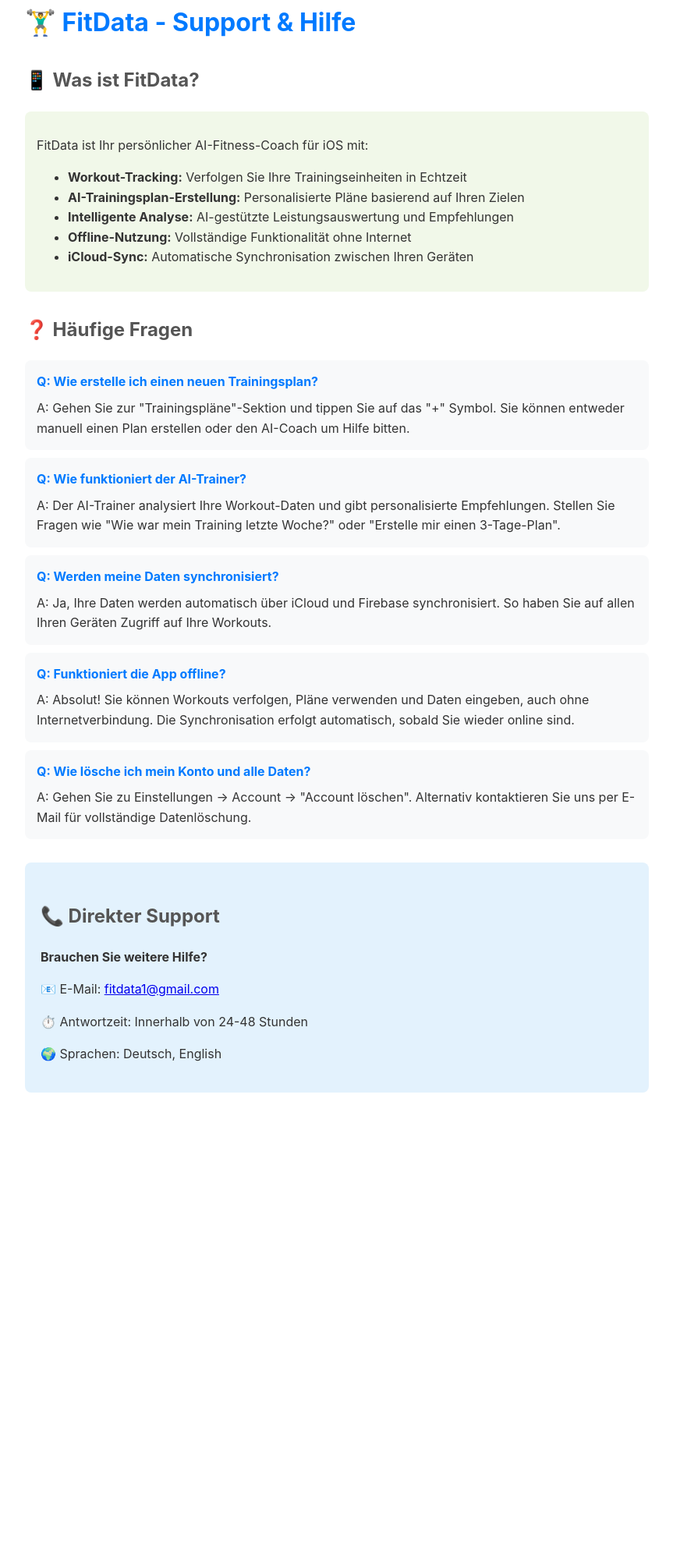
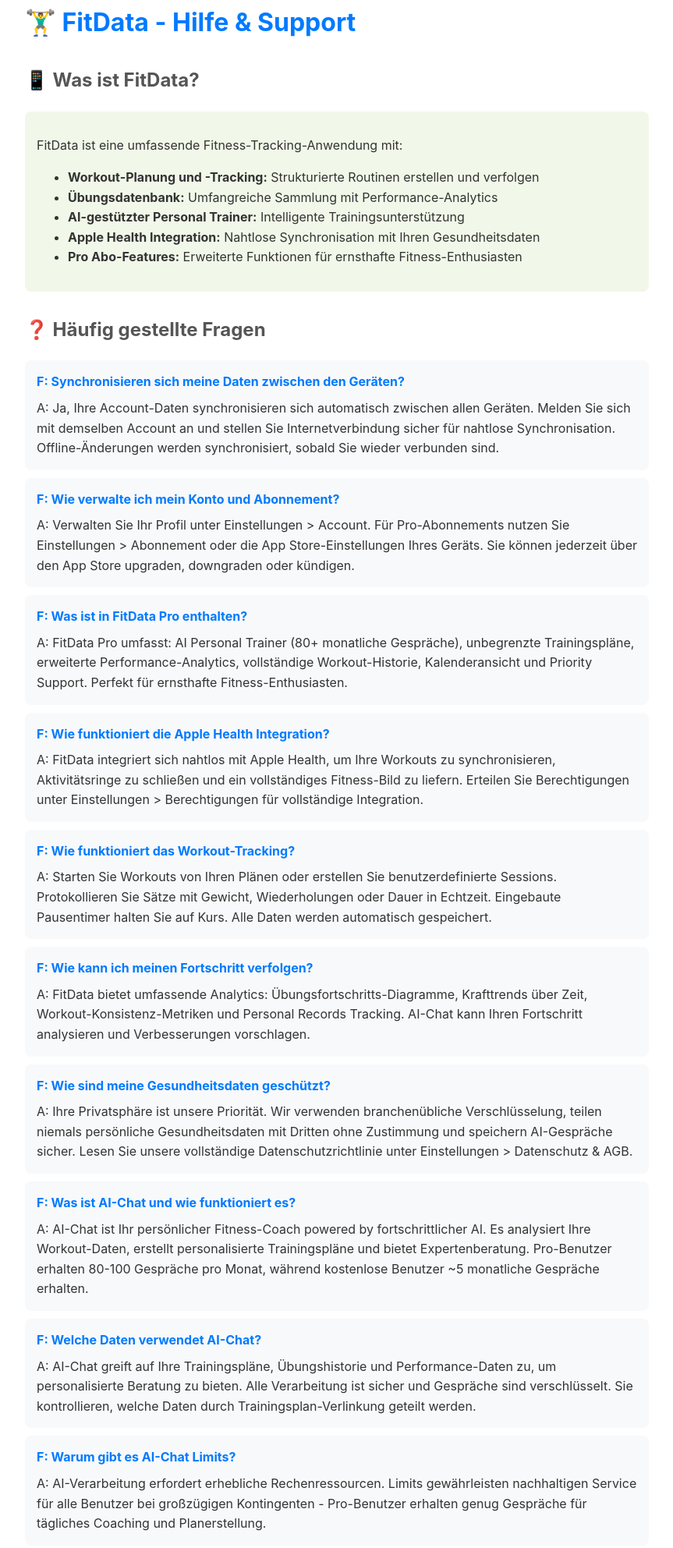
Before and after one commit to canata98/fitdata-privacy, a plain HTML site: page support.html in a window 1280 px wide. Shown: the part 84-2069 px from the top of the page at 78% size, without its empty margins (208-1071 px from the left). Before the commit the page ends 1505 px from the top, so only its background shows below. Drawn offline with Linux system fonts and the light colour scheme.

Commit message:
Update support.html

```diff
--- a/support.html
+++ b/support.html
@@ -3,7 +3,7 @@
 <head>
     <meta charset="UTF-8">
     <meta name="viewport" content="width=device-width, initial-scale=1.0">
-    <title>FitData - Support & Hilfe</title>
+    <title>FitData - Hilfe & Support</title>
     <style>
         body {
             font-family: -apple-system, BlinkMacSystemFont, 'SF Pro Display', sans-serif;
@@ -29,53 +29,109 @@
         <strong>🇩🇪 Deutsch</strong> | <a href="support-en.html">🇺🇸 English</a>
     </div>
 
-    <h1>🏋️‍♂️ FitData - Support & Hilfe</h1>
+    <h1>🏋️‍♂️ FitData - Hilfe & Support</h1>
 
     <h2>📱 Was ist FitData?</h2>
     <div class="feature-list">
-        <p>FitData ist Ihr persönlicher AI-Fitness-Coach für iOS mit:</p>
+        <p>FitData ist eine umfassende Fitness-Tracking-Anwendung mit:</p>
         <ul>
-            <li><strong>Workout-Tracking:</strong> Verfolgen Sie Ihre Trainingseinheiten in Echtzeit</li>
-            <li><strong>AI-Trainingsplan-Erstellung:</strong> Personalisierte Pläne basierend auf Ihren Zielen</li>
-            <li><strong>Intelligente Analyse:</strong> AI-gestützte Leistungsauswertung und Empfehlungen</li>
-            <li><strong>Offline-Nutzung:</strong> Vollständige Funktionalität ohne Internet</li>
-            <li><strong>iCloud-Sync:</strong> Automatische Synchronisation zwischen Ihren Geräten</li>
+            <li><strong>Workout-Planung und -Tracking:</strong> Strukturierte Routinen erstellen und verfolgen</li>
+            <li><strong>Übungsdatenbank:</strong> Umfangreiche Sammlung mit Performance-Analytics</li>
+            <li><strong>AI-gestützter Personal Trainer:</strong> Intelligente Trainingsunterstützung</li>
+            <li><strong>Apple Health Integration:</strong> Nahtlose Synchronisation mit Ihren Gesundheitsdaten</li>
+            <li><strong>Pro Abo-Features:</strong> Erweiterte Funktionen für ernsthafte Fitness-Enthusiasten</li>
         </ul>
     </div>
 
-    <h2>❓ Häufige Fragen</h2>
+    <h2>❓ Häufig gestellte Fragen</h2>
 
     <div class="faq-item">
-        <div class="faq-q">Q: Wie erstelle ich einen neuen Trainingsplan?</div>
-        <div class="faq-a">A: Gehen Sie zur "Trainingspläne"-Sektion und tippen Sie auf das "+" Symbol. Sie können entweder manuell einen Plan erstellen oder den AI-Coach um Hilfe bitten.</div>
+        <div class="faq-q">F: Synchronisieren sich meine Daten zwischen den Geräten?</div>
+        <div class="faq-a">A: Ja, Ihre Account-Daten synchronisieren sich automatisch zwischen allen Geräten. Melden Sie sich mit demselben Account an und stellen Sie Internetverbindung sicher für nahtlose Synchronisation. Offline-Änderungen werden synchronisiert, sobald Sie wieder verbunden sind.</div>
     </div>
 
     <div class="faq-item">
-        <div class="faq-q">Q: Wie funktioniert der AI-Trainer?</div>
-        <div class="faq-a">A: Der AI-Trainer analysiert Ihre Workout-Daten und gibt personalisierte Empfehlungen. Stellen Sie Fragen wie "Wie war mein Training letzte Woche?" oder "Erstelle mir einen 3-Tage-Plan".</div>
+        <div class="faq-q">F: Wie verwalte ich mein Konto und Abonnement?</div>
+        <div class="faq-a">A: Verwalten Sie Ihr Profil unter Einstellungen > Account. Für Pro-Abonnements nutzen Sie Einstellungen > Abonnement oder die App Store-Einstellungen Ihres Geräts. Sie können jederzeit über den App Store upgraden, downgraden oder kündigen.</div>
     </div>
 
     <div class="faq-item">
-        <div class="faq-q">Q: Werden meine Daten synchronisiert?</div>
-        <div class="faq-a">A: Ja, Ihre Daten werden automatisch über iCloud und Firebase synchronisiert. So haben Sie auf allen Ihren Geräten Zugriff auf Ihre Workouts.</div>
+        <div class="faq-q">F: Was ist in FitData Pro enthalten?</div>
+        <div class="faq-a">A: FitData Pro umfasst: AI Personal Trainer (80+ monatliche Gespräche), unbegrenzte Trainingspläne, erweiterte Performance-Analytics, vollständige Workout-Historie, Kalenderansicht und Priority Support. Perfekt für ernsthafte Fitness-Enthusiasten.</div>
     </div>
 
     <div class="faq-item">
-        <div class="faq-q">Q: Funktioniert die App offline?</div>
-        <div class="faq-a">A: Absolut! Sie können Workouts verfolgen, Pläne verwenden und Daten eingeben, auch ohne Internetverbindung. Die Synchronisation erfolgt automatisch, sobald Sie wieder online sind.</div>
+        <div class="faq-q">F: Wie funktioniert die Apple Health Integration?</div>
+        <div class="faq-a">A: FitData integriert sich nahtlos mit Apple Health, um Ihre Workouts zu synchronisieren, Aktivitätsringe zu schließen und ein vollständiges Fitness-Bild zu liefern. Erteilen Sie Berechtigungen unter Einstellungen > Berechtigungen für vollständige Integration.</div>
     </div>
 
     <div class="faq-item">
-        <div class="faq-q">Q: Wie lösche ich mein Konto und alle Daten?</div>
-        <div class="faq-a">A: Gehen Sie zu Einstellungen → Account → "Account löschen". Alternativ kontaktieren Sie uns per E-Mail für vollständige Datenlöschung.</div>
+        <div class="faq-q">F: Wie funktioniert das Workout-Tracking?</div>
+        <div class="faq-a">A: Starten Sie Workouts von Ihren Plänen oder erstellen Sie benutzerdefinierte Sessions. Protokollieren Sie Sätze mit Gewicht, Wiederholungen oder Dauer in Echtzeit. Eingebaute Pausentimer halten Sie auf Kurs. Alle Daten werden automatisch gespeichert.</div>
+    </div>
+
+    <div class="faq-item">
+        <div class="faq-q">F: Wie kann ich meinen Fortschritt verfolgen?</div>
+        <div class="faq-a">A: FitData bietet umfassende Analytics: Übungsfortschritts-Diagramme, Krafttrends über Zeit, Workout-Konsistenz-Metriken und Personal Records Tracking. AI-Chat kann Ihren Fortschritt analysieren und Verbesserungen vorschlagen.</div>
+    </div>
+
+    <div class="faq-item">
+        <div class="faq-q">F: Wie sind meine Gesundheitsdaten geschützt?</div>
+        <div class="faq-a">A: Ihre Privatsphäre ist unsere Priorität. Wir verwenden branchenübliche Verschlüsselung, teilen niemals persönliche Gesundheitsdaten mit Dritten ohne Zustimmung und speichern AI-Gespräche sicher. Lesen Sie unsere vollständige Datenschutzrichtlinie unter Einstellungen > Datenschutz & AGB.</div>
+    </div>
+
+    <div class="faq-item">
+        <div class="faq-q">F: Was ist AI-Chat und wie funktioniert es?</div>
+        <div class="faq-a">A: AI-Chat ist Ihr persönlicher Fitness-Coach powered by fortschrittlicher AI. Es analysiert Ihre Workout-Daten, erstellt personalisierte Trainingspläne und bietet Expertenberatung. Pro-Benutzer erhalten 80-100 Gespräche pro Monat, während kostenlose Benutzer ~5 monatliche Gespräche erhalten.</div>
+    </div>
+
+    <div class="faq-item">
+        <div class="faq-q">F: Welche Daten verwendet AI-Chat?</div>
+        <div class="faq-a">A: AI-Chat greift auf Ihre Trainingspläne, Übungshistorie und Performance-Daten zu, um personalisierte Beratung zu bieten. Alle Verarbeitung ist sicher und Gespräche sind verschlüsselt. Sie kontrollieren, welche Daten durch Trainingsplan-Verlinkung geteilt werden.</div>
+    </div>
+
+    <div class="faq-item">
+        <div class="faq-q">F: Warum gibt es AI-Chat Limits?</div>
+        <div class="faq-a">A: AI-Verarbeitung erfordert erhebliche Rechenressourcen. Limits gewährleisten nachhaltigen Service für alle Benutzer bei großzügigen Kontingenten - Pro-Benutzer erhalten genug Gespräche für tägliches Coaching und Planerstellung.</div>
+    </div>
+
+    <div class="faq-item">
+        <div class="faq-q">F: Funktioniert FitData offline?</div>
+        <div class="faq-a">A: Ja! FitData ist offline-first designt. Verfolgen Sie Workouts, protokollieren Sie Sätze und greifen Sie auf Ihre Pläne ohne Internet zu. Daten synchronisieren sich automatisch, wenn Sie wieder online sind. Nur AI-Chat benötigt Internetverbindung.</div>
+    </div>
+
+    <h2>🔧 Fehlerbehebung</h2>
+    <div class="feature-list">
+        <p><strong>Bei Sync-Problemen:</strong></p>
+        <ul>
+            <li>Überprüfen Sie Ihre Internetverbindung</li>
+            <li>Stellen Sie sicher, dass Sie mit demselben Account angemeldet sind</li>
+            <li>Melden Sie sich ab und wieder in der App an</li>
+        </ul>
+
+        <p><strong>Bei AI-Chat-Problemen:</strong></p>
+        <ul>
+            <li>Internetverbindung erforderlich für AI-Funktionen</li>
+            <li>Verlinken Sie relevante Trainingspläne/Übungen für bessere Antworten</li>
+            <li>Überprüfen Sie Ihr monatliches Gesprächslimit</li>
+        </ul>
     </div>
 
     <div class="contact">
         <h2>📞 Direkter Support</h2>
         <p><strong>Brauchen Sie weitere Hilfe?</strong></p>
-        <p>📧 E-Mail: <a href="fitdata1@gmail.com">fitdata1@gmail.com</a></p>
+        <p>📧 E-Mail: <a href="mailto:fit.data1@gmail.com">fit.data1@gmail.com</a></p>
+        <p>🌐 Support Website: <a href="https://www.instagram.com/fitdataapp/">Instagram @fitdataapp</a></p>
         <p>⏱️ Antwortzeit: Innerhalb von 24-48 Stunden</p>
         <p>🌍 Sprachen: Deutsch, English</p>
+
+        <p><strong>Bitte geben Sie bei Problemen an:</strong></p>
+        <ul>
+            <li>iOS-Version (z.B. iOS 17.1)</li>
+            <li>iPhone-Modell</li>
+            <li>App-Version</li>
+            <li>Beschreibung des Problems</li>
+        </ul>
     </div>
 </body>
 </html>
```
